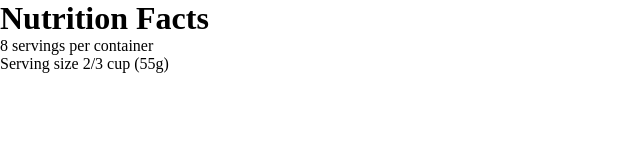
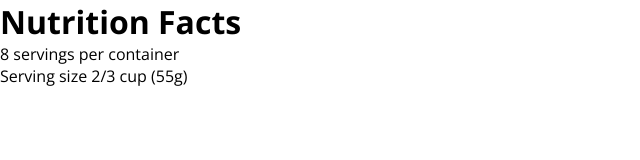
Before and after one commit to pabloskyDev/nutritionLabel, a plain HTML site: page index.html in a window 1280 px wide. Shown: the whole page, without its empty margins (0-640 px from the left). Drawn offline with nearby package versions, Linux system fonts and the light colour scheme.

Commit message:
Algunos avances actividad FreeCodeCamp

```diff
--- a/index.html
+++ b/index.html
@@ -5,11 +5,16 @@
     <meta http-equiv="X-UA-Compatible" content="IE=edge">
     <meta name="viewport" content="width=device-width, initial-scale=1.0">
     <link rel="stylesheet" href="./src/css/styles.css">
+    <link rel="preconnect" href="https://fonts.googleapis.com">
+    <link rel="preconnect" href="https://fonts.gstatic.com" crossorigin>
+    <link href="https://fonts.googleapis.com/css2?family=Open+Sans:wght@400;600;700&display=swap" rel="stylesheet">
     <title>Nutrition Label</title>
 </head>
 <body>
-    <h1>Nutrition Facts</h1>
-    <p>8 servings per container</p>
-    <p>Serving size 2/3 cup (55g)</p>
+    <div class="label">
+        <h1>Nutrition Facts</h1>
+        <p>8 servings per container</p>
+        <p>Serving size 2/3 cup (55g)</p>
+    </div>
 </body>
 </html>
--- a/src/css/styles.css
+++ b/src/css/styles.css
@@ -6,3 +6,11 @@
     list-style-type: none;
     box-sizing: border-box;
 }
+
+html {
+    font-size: 16px;
+}
+
+body {
+    font-family: 'Open Sans', sans-serif;
+}
```
